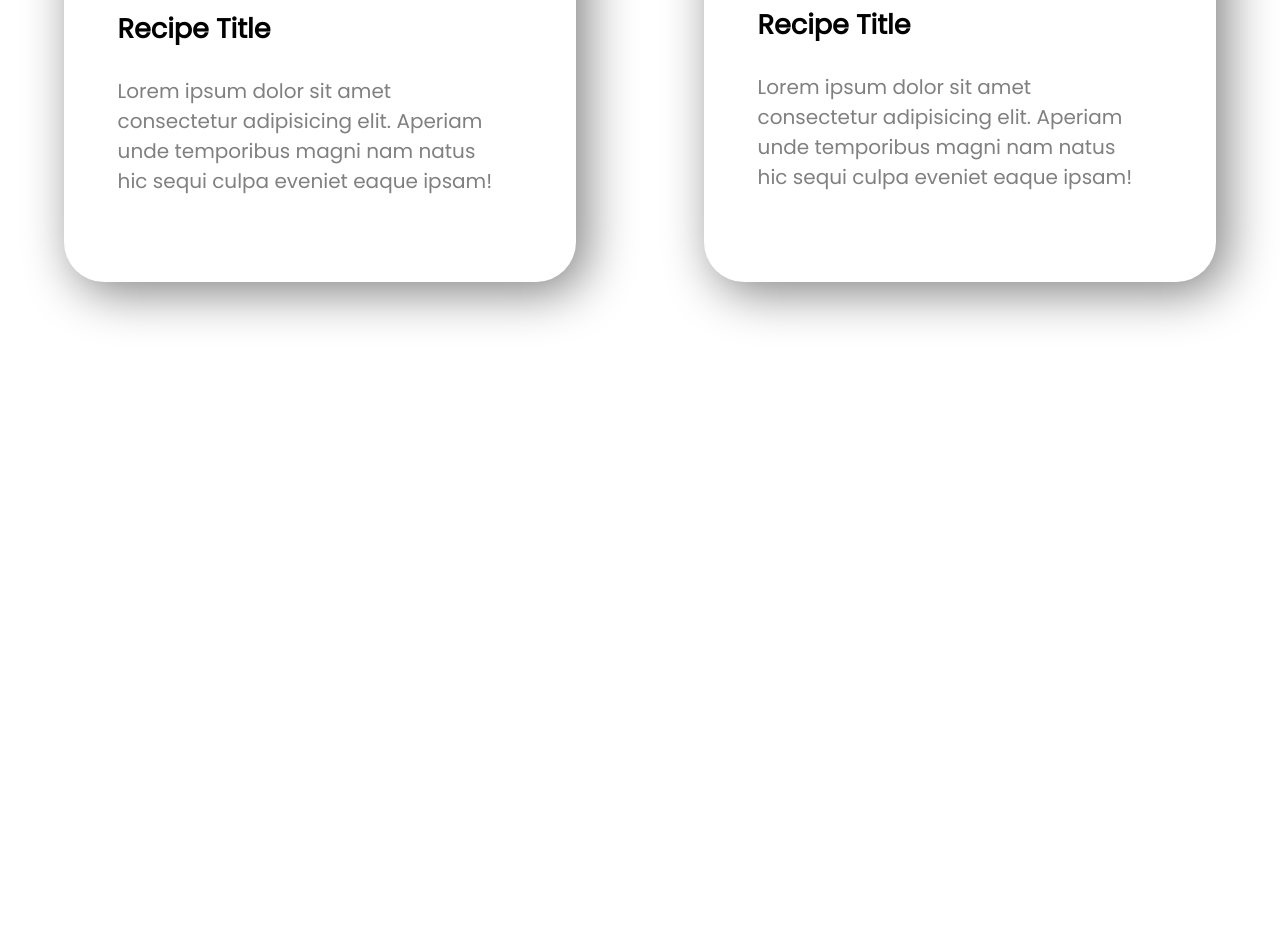
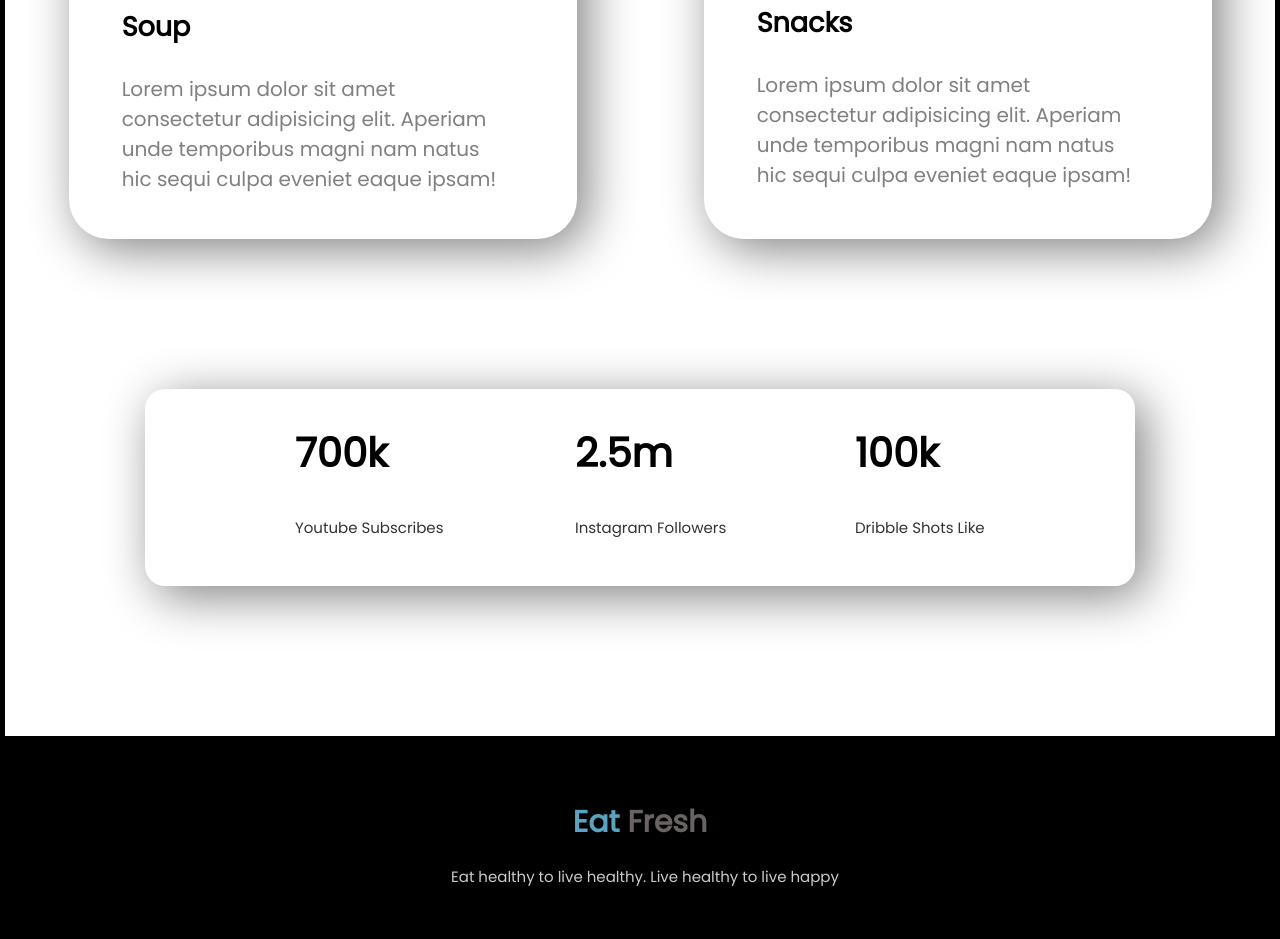
Before and after one commit to Anny27-pixel/eat-healthy, a plain HTML site: page index.html in a window 1280 px wide. Shown: the part 2227-3166 px from the top of the page. Before the commit the page ends 2659 px from the top, so only its background shows below. Drawn offline with Linux system fonts and the light colour scheme.

Commit message:
footer added

```diff
--- a/index.html
+++ b/index.html
@@ -18,7 +18,7 @@
         <div class="half-width">
             <h1><span>Skip</span> The Diet, <br> Just Eat Healthy with Food Network</h1>
             <p>Imagine you don't need a diet because we provide healthy and delicious food for you!</p>
-            <a class="link-btn" target="_blank" href="www.foodpanda.com">Order Food</a>
+            <a class="link-btn" target="_blank" href="https://www.foodpanda.com.bd/">Order Food</a>
         </div>
         <div class="half-width">
             <img src="Group 8449.png" alt="">
@@ -35,7 +35,8 @@
                     maiores obcaecati laudantium deleniti facilis facere pariatur tempore possimus animi, repellendus
                     eum quaerat molestiae a at consequatur eligendi. Eius voluptas aspernatur ea adipisci atque pariatur
                     dolorem repudiandae!</p>
-                <a class="link-btn" target="_blank" href="www.foodpanda.com">Contact Me</a>
+                <a class="link-btn" target="_blank"
+                    href="https://www.linkedin.com/in/jabin-tasmin-anny-899601206/">Contact Me</a>
             </div>
         </section>
         <section class="recipies">
@@ -48,7 +49,7 @@
             <div class="flexible-container">
                 <div class="recipie-item">
                     <img class="images" src="images/food/Project Cover.png" alt="">
-                    <h3 class="title">Recipe Title</h3>
+                    <h3 class="title">Soup</h3>
                     <p class="title">Lorem ipsum dolor sit amet consectetur adipisicing elit. Aperiam unde
                         temporibus
                         magni nam natus
@@ -56,7 +57,7 @@
                 </div>
                 <div class="recipie-item">
                     <img class="images" id="second-img" src="images/food/Project Cover.jpg">
-                    <h3 class="title">Recipe Title</h3>
+                    <h3 class="title">Snacks</h3>
                     <p class="title ">Lorem ipsum dolor sit amet consectetur adipisicing elit. Aperiam unde
                         temporibus
                         magni nam natus
@@ -65,8 +66,27 @@
             </div>
 
         </section>
+        <section class="follower">
+            <form action="" class="flexible-container follower-form">
+                <div class="half-width div-size">
+                    <h2 class="text-color">700k</h2>
+                    <p class="paragraph-size">Youtube Subscribes</p>
+                </div>
+                <div class="half-width div-size">
+                    <h2 class="text-color">2.5m</h2>
+                    <p class=" paragraph-size">Instagram Followers</p>
+                </div>
+                <div class="half-width div-size">
+                    <h2 class="text-color">100k</h2>
+                    <p class=" paragraph-size">Dribble Shots Like</p>
+                </div>
+            </form>
+        </section>
     </main>
-
+    <footer class="footer">
+        <h1><span>Eat </span>Fresh </h1>
+        <p id="white-color">Eat healthy to live healthy. Live healthy to live happy</p>
+    </footer>
 </body>
 
 </html>
--- a/style.css
+++ b/style.css
@@ -2,6 +2,7 @@ body {
     font-family: 'Poppins', sans-serif;
     margin: 0;
     padding: 0;
+    border: 5px solid black;
 }
 
 h1 {
@@ -52,7 +53,7 @@ p {
 
 .half-width img {
     width: 100%;
-    height: 100%;
+    height: 90%;
     top: 5px;
 }
 
@@ -89,6 +90,7 @@ p {
 
 .recipie-item {
     width: 40%;
+    height: 600px;
     top: 0;
     padding-left: 3px;
     padding-right: 3px;
@@ -117,3 +119,54 @@ p {
     margin-top: 5%;
     margin-bottom: 5%;
 }
+
+.follower {
+    top: 0;
+    margin-top: 2px;
+}
+
+.follower-form {
+    margin-left: 140px;
+    margin-right: 140px;
+    padding-left: 150px;
+    box-shadow: 10px 10px 50px gray;
+    border-radius: 20px;
+}
+
+
+.text-color {
+    font-size: 40px;
+    color: black;
+    font-weight: 700;
+
+}
+
+.paragraph-size {
+    color: black;
+    font-size: 15px;
+    opacity: 0.8;
+
+}
+
+footer {
+    background-color: black;
+    text-align: center;
+    padding: 0;
+    margin: 0;
+    height: 200px;
+}
+
+footer h1 {
+    text-align: center;
+    font-size: 30px;
+    padding-top: 5%;
+}
+
+#white-color {
+    color: white;
+    text-align: center;
+    padding-left: 80px;
+    font-size: 15px;
+    font-weight: 300;
+    opacity: 0.8;
+}
```
